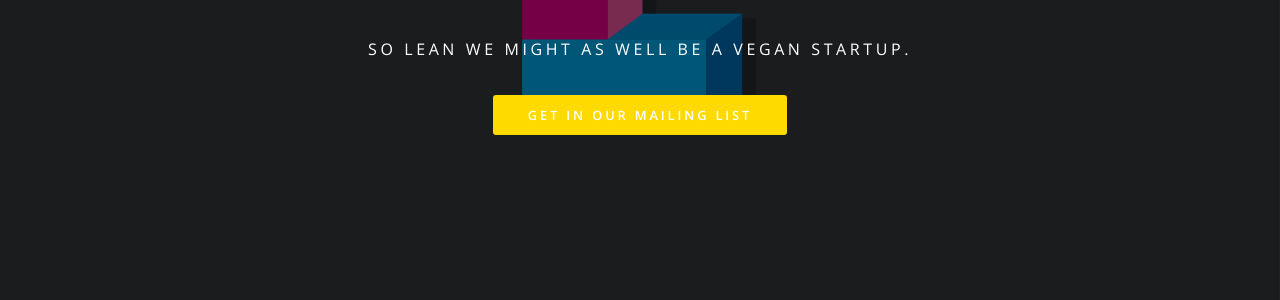
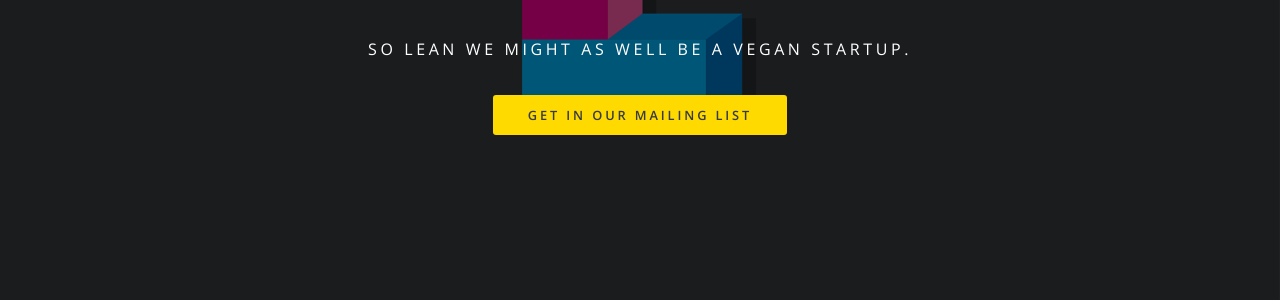
Before and after one commit to NeftaliYagua/coderickdotcom.github.io, a Jekyll site: the page built from index.html, in a window 1280 px wide. Shown: the part 409-709 px from the top of the page. Built offline with Jekyll 4.4.1, drawn with Linux system fonts in a browser that asks for light colours.

Commit message:
button color

```diff
--- a/index.html
+++ b/index.html
@@ -7,7 +7,7 @@ layout: landing
 							<h2>{{ site.title }}</h2>
 							<p>{{ site.description | markdownify }}</p>
 							<ul class="actions">
-								<li><a href="#" class="button special">Get in our mailing list</a></li>
+								<li><a href="#" class="button special" style="color: #363B3F !important;">Get in our mailing list</a></li>
 							</ul>
 						</div>
 						<a href="#one" class="more scrolly">But wait, there's more</a>
```
